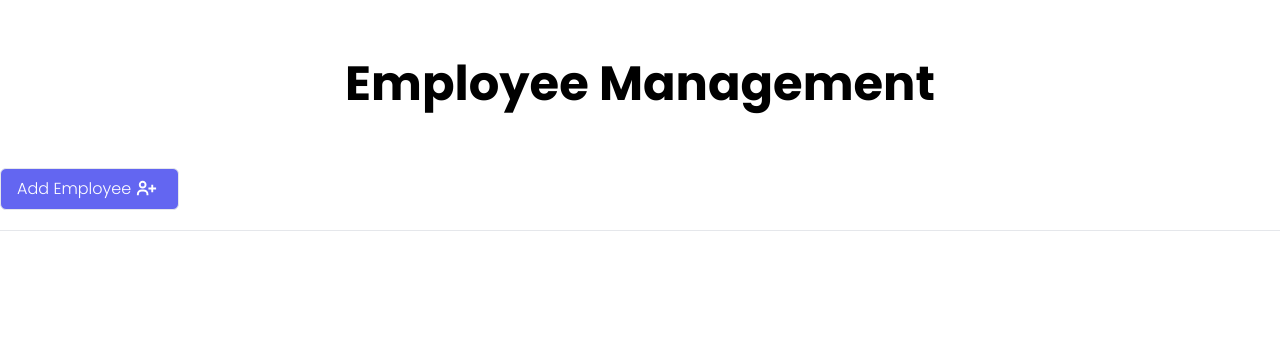
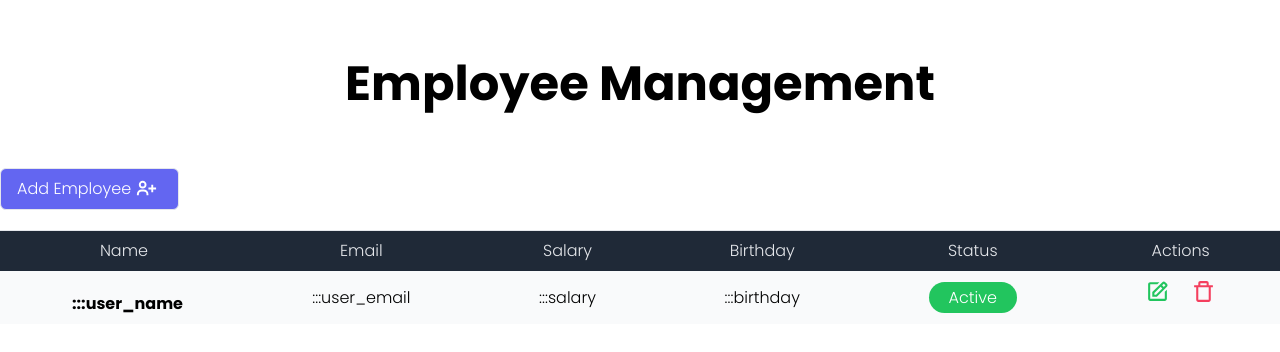
Before and after one commit to drili/next_js_crud_app, a Next.js app: page / in a window 1280 px wide. Shown: the top 352 px of the page. Built offline with nearby package versions, Linux system fonts and the light colour scheme.

Commit message:
:hammer: Init e#3

```diff
--- /dev/null
+++ b/components/table.js
@@ -0,0 +1,43 @@
+import { BiEdit, BiTrashAlt } from 'react-icons/bi'
+
+export default function Table() {
+    return (
+        <table className="min-w-full table-auto">
+            <thead>
+                <tr className="bg-gray-800">
+                    <th className="px-16 py-2"><span className="text-gray-200">Name</span></th>
+                    <th className="px-16 py-2"><span className="text-gray-200">Email</span></th>
+                    <th className="px-16 py-2"><span className="text-gray-200">Salary</span></th>
+                    <th className="px-16 py-2"><span className="text-gray-200">Birthday</span></th>
+                    <th className="px-16 py-2"><span className="text-gray-200">Status</span></th>
+                    <th className="px-16 py-2"><span className="text-gray-200">Actions</span></th>
+                </tr>
+            </thead>
+
+            <tbody className="bg-gray-200">
+                <tr className="bg-gray-50 text-center">
+                    <td className="px-16 py-2 flex flex-row items-center">
+                        <img src="#" alt="" />
+                        <span className="text-center ml-2 font-semibold">:::user_name</span>
+                    </td>
+                    <td className="px-16 py-2">
+                        <span>:::user_email</span>
+                    </td>
+                    <td className="px-16 py-2">
+                        <span>:::salary</span>
+                    </td>
+                    <td className="px-16 py-2">
+                        <span>:::birthday</span>
+                    </td>
+                    <td className="px-16 py-2">
+                        <button className="cursor"><span className="bg-green-500 text-white px-5 py-1 rounded-full">Active</span></button>
+                    </td>
+                    <td className="px-16 py-2 flex justify-around gap-5">
+                        <button className="cursor"><BiEdit size={25} color={"rgb(34, 197, 94)"}></BiEdit></button>
+                        <button className="cursor"><BiTrashAlt size={25} color={"rgb(244, 63, 94)"}></BiTrashAlt></button>
+                    </td>
+                </tr>
+            </tbody>
+        </table>
+    )
+}
--- a/pages/index.js
+++ b/pages/index.js
@@ -1,5 +1,6 @@
 import Head from 'next/head'
 import { BiUserPlus } from 'react-icons/bi'
+import Table from '../components/table'
 
 export default function Home() {
     return (
@@ -17,11 +18,14 @@
                     <div className="left flex gap-3">
                         <button className="flex bg-indigo-500 text-white px-4 py-2 border rounded-md hover:bg-gray-50 hover:border-indigo-500 hover:text-indigo-500">Add Employee <span className="px-1"><BiUserPlus size={23}></BiUserPlus></span></button>
                     </div>
+
+                    {/* --- Collapsable form */}
                 </div>
 
-                {/* --- Collapsable form */}
-
                 {/* --- Table */}
+                <div className="container mx-auto">
+                    <Table></Table>
+                </div>
             </main>
         </section>
     )
```
